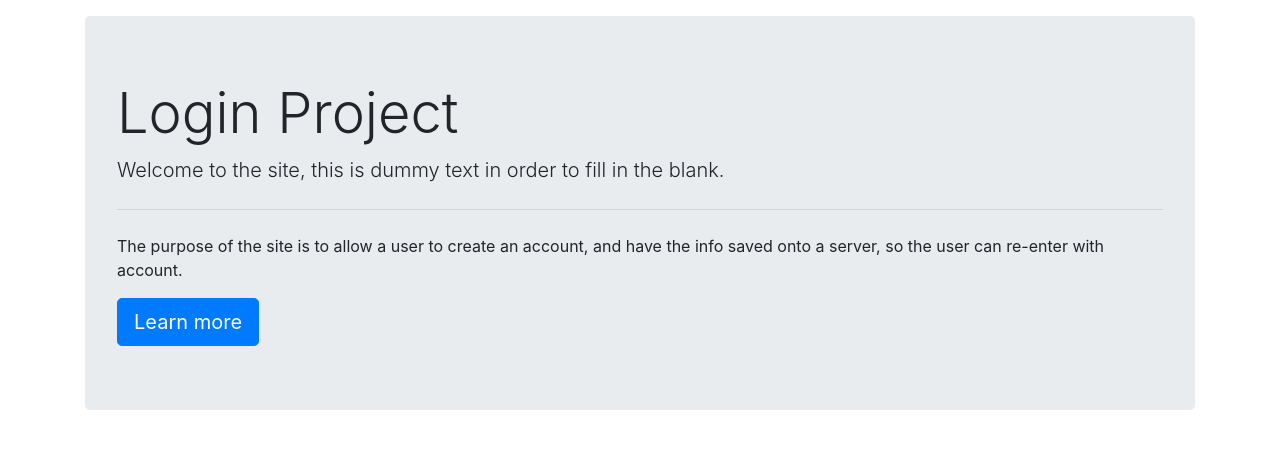
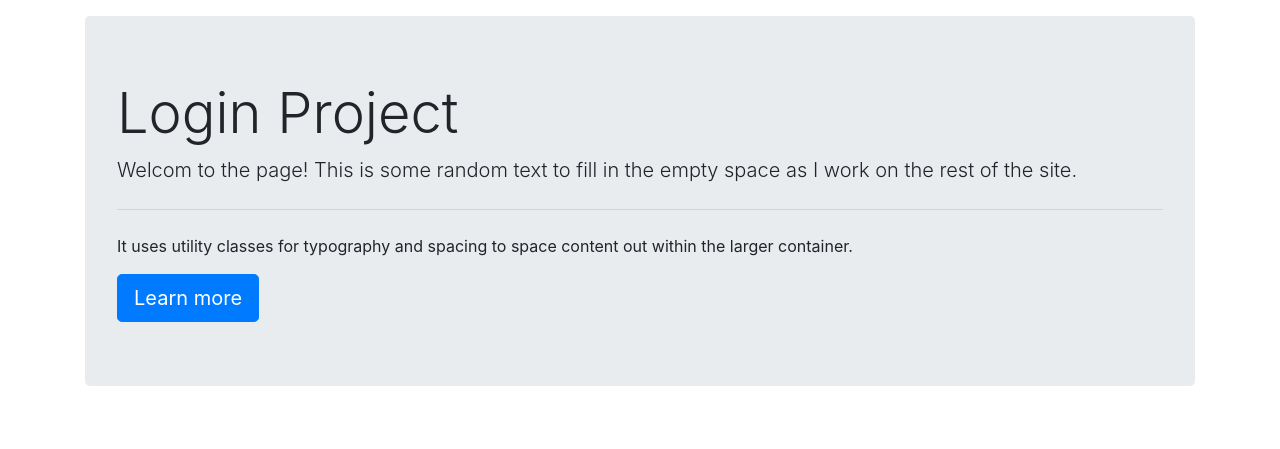
Before and after one commit to juniorh28/NodeMySQL, a Node server app: template views/index.hbs in a window 1280 px wide. Shown: the part 100-549 px from the top of the page. Run offline with Node 20, Linux system fonts and the light colour scheme; the template is opened without the code that fills it, so the values that code supplies are empty; some libraries are stand-ins or nearby versions.

Commit message:
Add files via upload

```diff
--- a/views/index.hbs
+++ b/views/index.hbs
@@ -25,9 +25,10 @@
     <div class="container mt-3">
         <div class="jumbotron">
             <h1 class="display-4">Login Project</h1>
-            <p class="lead">Welcome to the site, this is dummy text in order to fill in the blank.</p>
+            <p class="lead">Welcom to the page! This is some random text to fill in the empty space as I work on the
+                rest of the site.</p>
             <hr class="my-4">
-            <p>The purpose of the site is to allow a user to create an account, and have the info saved onto a server, so the user can re-enter with account.</p>
+            <p>It uses utility classes for typography and spacing to space content out within the larger container.</p>
             <a class="btn btn-primary btn-lg" href="#" role="button">Learn more</a>
         </div>
 
```
